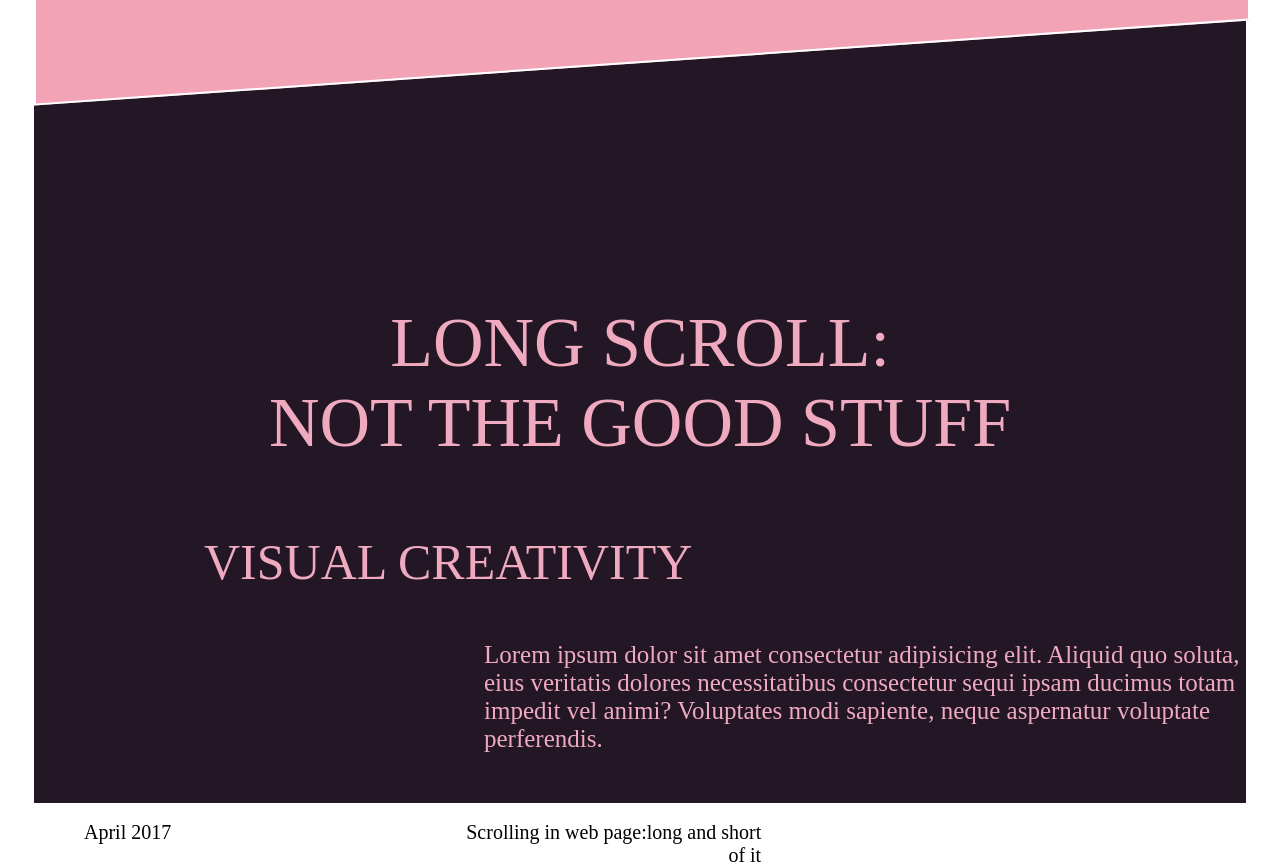
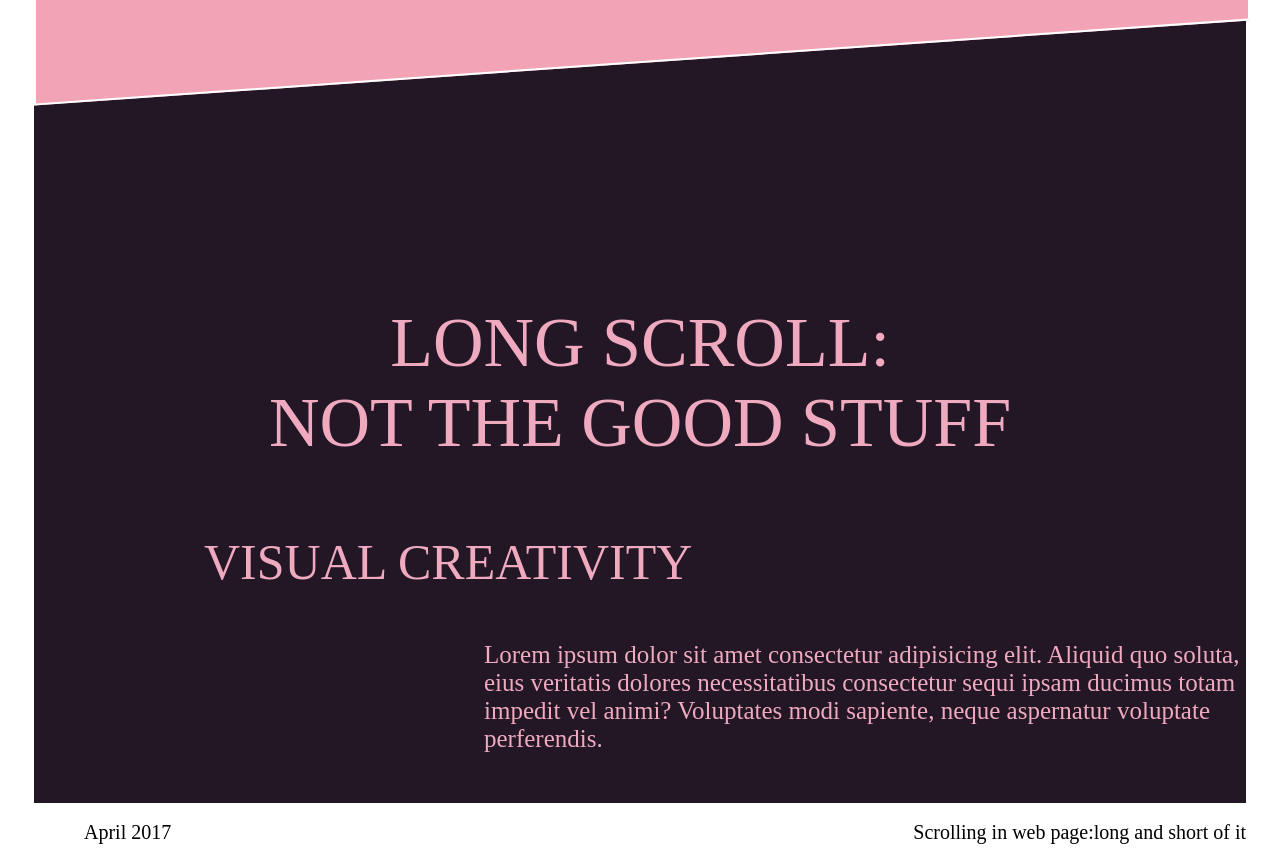
Before and after one commit to Arvindh12/skewed-webpage, a plain HTML site: page index.html in a window 1280 px wide. Shown: the part 3966-4833 px from the top of the page. Drawn offline with Linux system fonts and the light colour scheme.

Commit message:
Update index.html

```diff
--- a/index.html
+++ b/index.html
@@ -55,7 +55,7 @@
 					<p class="div3text2 ">	Lorem ipsum dolor sit amet consectetur adipisicing elit. Aliquid quo soluta, eius veritatis dolores necessitatibus consectetur sequi ipsam ducimus totam impedit vel animi? Voluptates modi sapiente, neque aspernatur voluptate perferendis.</p>
 			</div>
 			<br>
-			<div class="footer"><div class="aprl" style="width: 30%;height: 30px;float: left;text-align: left;font-size: 20px;margin-left: 50px;">April 2017</div><div style="width:60%;height: 30px; text-align:right;font-size: 20px;">Scrolling in web page:long and short of it</div></div>
+			<div class="footer"><div class="aprl" style="width: 30%;height: 30px;float: left;text-align: left;font-size: 20px;margin-left: 50px;">April 2017</div><div style="width:60%;height: 30px; text-align:right;font-size: 20px;float:right">Scrolling in web page:long and short of it</div></div>
 		</div>
 	</div>
 
```
